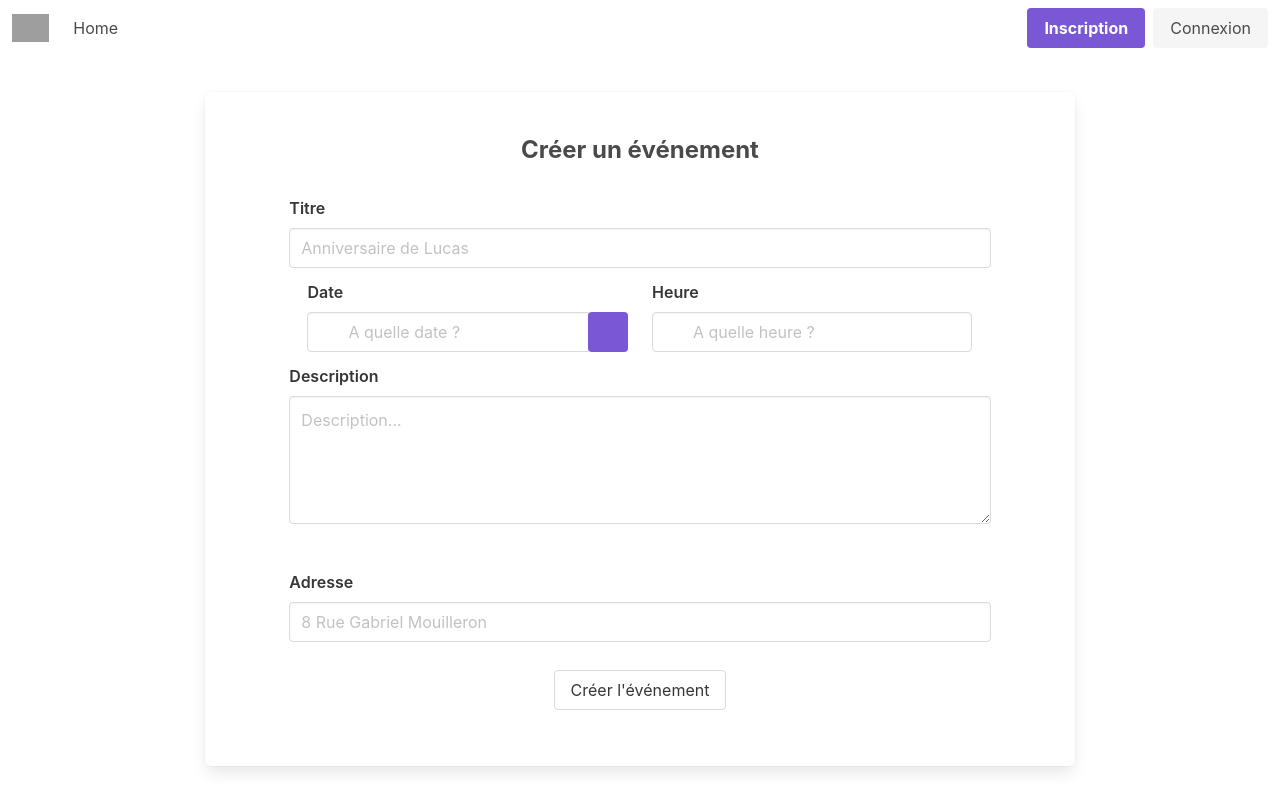
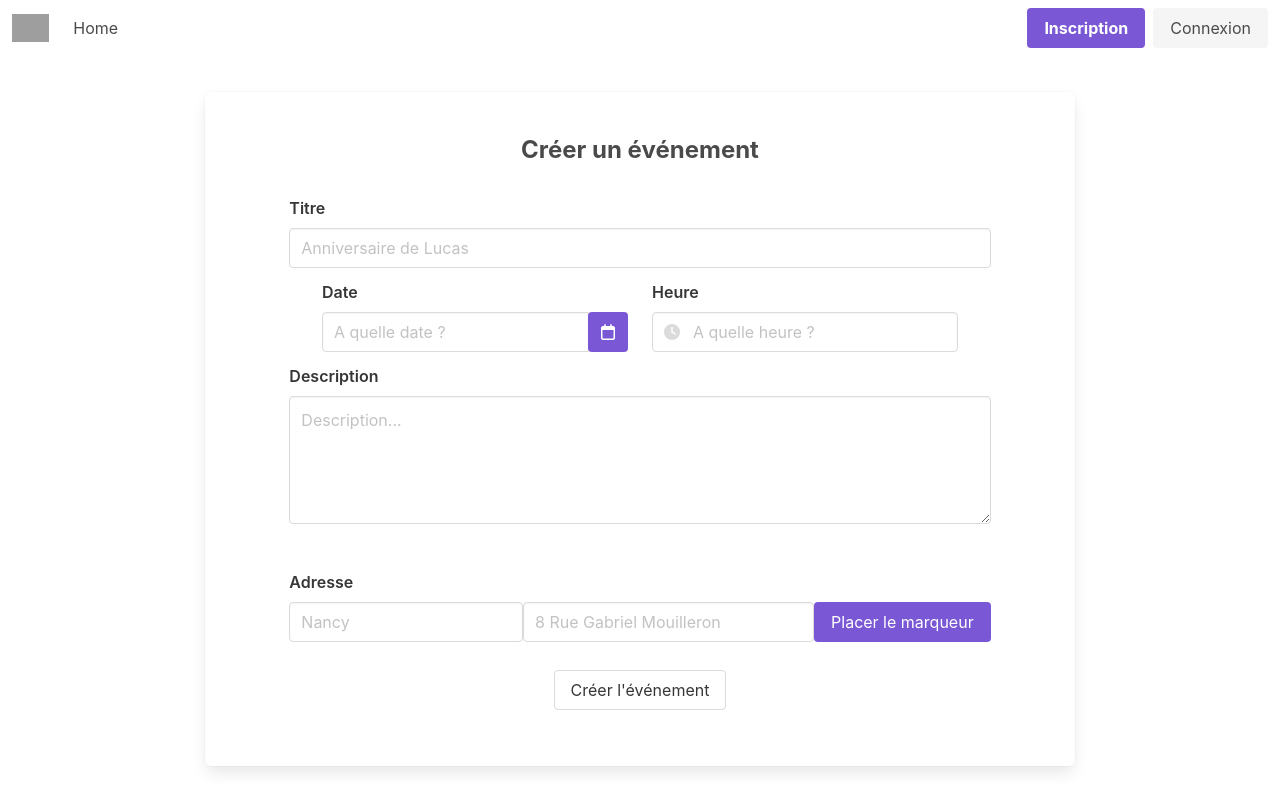
Before and after one commit to LucasHumbert/atelier2-front, a Vue app: page /create/event in a window 1280 px wide. Built offline with nearby package versions, Linux system fonts and the light colour scheme; no server answers; grey boxes are pictures that could not be loaded.

Commit message:
:sparkles: Add marker with adress and on click Creation Event

```diff
--- a/package.json
+++ b/package.json
@@ -9,6 +9,7 @@
   "dependencies": {
     "axios": "^0.26.1",
     "buefy": "^0.9.19",
+    "esri-leaflet": "^3.0.7",
     "leaflet": "^1.7.1",
     "vue": "^2.6.14",
     "vue-axios": "^3.4.1",
--- a/src/components/EventCreationComponent.vue
+++ b/src/components/EventCreationComponent.vue
@@ -26,12 +26,12 @@
                     <b-datepicker
                         ref="datepicker"
                         expanded
-                        icon="calendar"
                         placeholder="A quelle date ?">
                     </b-datepicker>
                     <b-button
                         @click="$refs.datepicker.toggle()"
-                        icon-left="calendar-today"
+                        icon-pack="fa-regular"
+                        icon-left="calendar"
                         type="is-primary" />
                   </b-field>
                 </div>
@@ -39,6 +39,7 @@
                   <b-field label="Heure">
                     <b-timepicker
                         placeholder="A quelle heure ?"
+                        icon-pack="fa-solid"
                         icon="clock"
                         :incrementMinutes="minutesGranularity"
                         :incrementHours="hoursGranularity"
@@ -66,18 +67,26 @@
                        label="Adresse"
                        class="column is-12"
               >
-                <b-input
-                    v-model="adress"
-                    type="text"
-                    placeholder="8 Rue Gabriel Mouilleron"
-                />
+                <div class="columns is-gapless">
+                  <b-input class="column is-4"
+                      v-model="city"
+                      type="text"
+                      placeholder="Nancy"
+                  />
+                  <b-input class="column"
+                      v-model="street"
+                      type="text"
+                      placeholder="8 Rue Gabriel Mouilleron"
+                  />
+                  <b-button type="is-primary" @click="addAdress">Placer le marqueur</b-button>
+                </div>
               </b-field>
             </div>
             <div id="map" v-if="ready">
               <template>
-                <l-map style="height: 300px" :zoom="zoom" :center="center" @click="addMarker">
+                <l-map style="height: 300px" :zoom="zoom" :center="center" @click="addMarker"  >
                   <l-tile-layer :url="url" :attribution="attribution"></l-tile-layer>
-                  <l-marker v-if="marker" :lat-lng="marker" @click="removeMarker(index)"></l-marker>
+                  <l-marker v-if="marker" :lat-lng="marker"></l-marker>
                 </l-map>
               </template>
             </div>
@@ -102,7 +111,8 @@ export default {
       hoursGranularity: 2,
       title: '',
       description: '',
-      adress: '',
+      street: '',
+      city: '',
       date: '',
       confpassword: '',
       ready: false,
@@ -111,7 +121,6 @@ export default {
           '&copy; <a target="_blank" href="http://osm.org/copyright">OpenStreetMap</a> contributors',
       zoom: 15,
       center: [48.6822, 6.1862],
-      markerLatLng: [48.6822, 6.1862],
       marker: '',
       index: '',
     }
@@ -119,19 +128,68 @@ export default {
   mounted() {
     this.axios.get('http://ip-api.com/json/')
         .then((response) => {
-          this.center =  [response.data.lat, response.data.lon ]
+          this.center =  [response.data.lat, response.data.lon]
           this.ready = true
         })
   },
   methods: {
-    removeMarker(index) {
-      index = index - 1;
-      this.markers.splice(index, 1);
+    addStreet() {
+      if (this.street !== '') {
+        this.AdressToLatLng()
+      }
+    },
+    addCity() {
+      if (this.city !== '') {
+        this.AdressToLatLng()
+      }
+    },
+    addAdress() {
+      if (this.concatAdress !== ''){
+        this.AdressToLatLng()
+        console.log("CLICK")
+      }
     },
     addMarker(event) {
-      console.log(event.latlng)
       this.marker = event.latlng
+      this.LatLngToAdress()
       console.log(this.marker)
+    },
+    AdressToLatLng() {
+      this.axios.get(`https://api.geoapify.com/v1/geocode/search?text=${this.adress}&apiKey=d85ed141771b4ab8a3b0304bd9a79b5f`)
+          .then((response) => {
+            let data = response.data.features[0].properties;
+            this.marker = [data.lat, data.lon]
+            this.center = [data.lat, data.lon]
+            console.log(this.marker)
+          })
+          .catch(function (error) {
+            console.log(error);
+          });
+    },
+    LatLngToAdress() {
+      this.axios.get(`https://api.geoapify.com/v1/geocode/reverse?lat=${this.marker.lat}&lon=${this.marker.lng}&apiKey=d85ed141771b4ab8a3b0304bd9a79b5f`)
+          .then((response) => {
+            let data = response.data.features[0].properties;
+            if (data.housenumber){
+              this.center = [data.lat, data.lon]
+              this.street =  data.housenumber + " " + data.street
+              this.city = data.city
+              this.adress = data.city + " " + data.street
+            }
+            else {
+              this.street = data.street
+              this.city = data.city
+              this.adress = this.city + " " + data.street
+            }
+          })
+          .catch(function (error) {
+            console.log(error);
+          });
+    }
+  },
+  computed: {
+    concatAdress() {
+      return this.city + ' ' + this.street
     }
   }
 }
```
Also changed, not shown: 1 other file (tests, documents, lock files or other folders).
